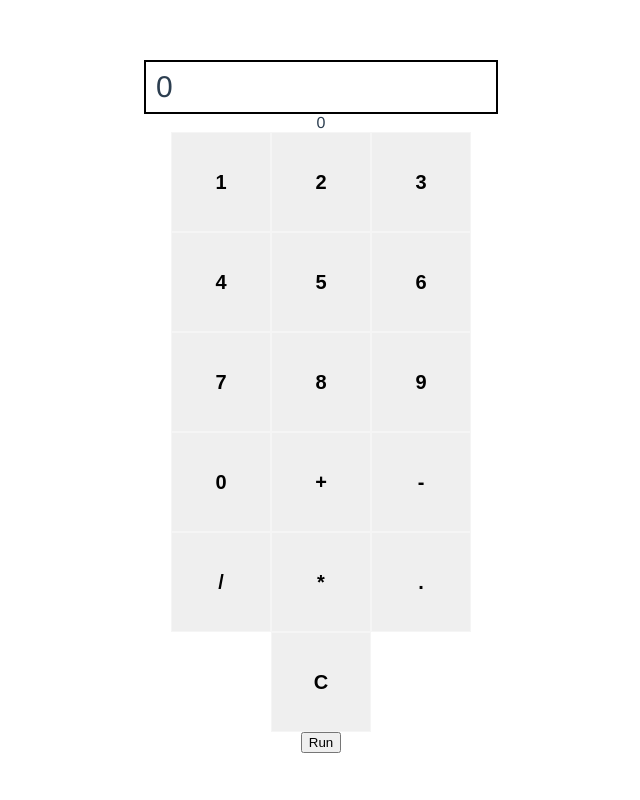
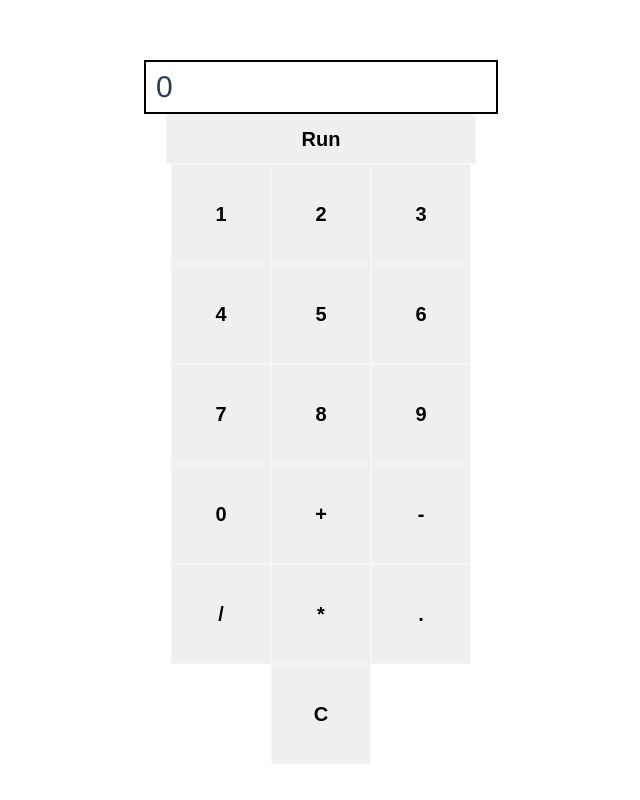
Before and after one commit to dreplica/vue_application-, a Vue app: page / in a window 1280 px wide. Shown: the whole page, without its empty margins (319-959 px from the left). Built offline with nearby package versions, Linux system fonts and the light colour scheme.

Commit message:
moved all logic to one folder

```diff
--- a/src/components/calculator.vue
+++ b/src/components/calculator.vue
@@ -1,16 +1,15 @@
 <template>
   <div>
     <Input :inputed="show_input" />
-    {{show_input}}
+    <button @click="calculate" class="run">Run</button>
     <Buttons @send_values="get_values"></Buttons>
-    <button @click="calculate">Run</button>
   </div>
 </template>
 
 <script>
 import Buttons from "./Button";
 import Input from "./Input";
-import calculate from "../logic/calculate";
+import validate_run from "../logic/validate_run";
 import filter from "../logic/filterentry";
 
 export default {
@@ -27,10 +26,9 @@ export default {
   methods: {
     get_values(arg) {
       this.input = filter(this.input, arg);
-      console.log(this.input);
     },
     calculate() {
-      this.input = calculate(this.input);
+      this.input = validate_run(this.input)
     }
   },
   computed: {
@@ -42,4 +40,20 @@ export default {
 </script>
 
 <style  scoped>
+.run {
+  width: 310px;
+    font-size:20px;
+    font-weight:bolder;
+    border:1px solid whitesmoke;
+    height:50px;
+    }
+  .run:hover{
+      background:rgba(0,0,0,0.4);
+      border:2px solid black;
+      color:rgb(255, 255, 255);
+    }
+
+  .run:active{
+    background:linear-gradient(to right,rgb(225, 236, 163),rgb(153, 199, 230));
+    }
 </style>
--- a/src/logic/calculate.js
+++ b/src/logic/calculate.js
@@ -1,6 +1,5 @@
 export default function calculate(arg) {
   const values = arg.match(/(\d+\.\d+|\d+)|\D/g);
-
   const result = values.reduce((acc, val, ind, arr) => {
     let back = Number(arr[ind + 1]);
     switch (val) {
@@ -15,9 +14,6 @@ export default function calculate(arg) {
       default:
         return acc;
     }
-  }, values[0]);
-
+  }, Number(values[0]));
   return result.toString();
 }
-
-console.log(calculate("50+1"));
--- a/src/logic/filterentry.js
+++ b/src/logic/filterentry.js
@@ -20,7 +20,6 @@ export default function(origin, arg) {
   const check_first_value = operators.includes(first_operator);
 
   if ((checking_num && checking_arg) || (check_first_value && checking_arg)) {
-    console.log("go away");
     return origin;
   }
 
@@ -29,7 +28,6 @@ export default function(origin, arg) {
   }
 
   if ((check_current_element_for_dot || last_number_with_dot) && arg === ".") {
-    console.log("theres already a dot there");
     return origin;
   }
 
--- /dev/null
+++ b/src/logic/validate_run.js
@@ -0,0 +1,11 @@
+import calculate from "./calculate";
+
+export default function (origin){
+    const operators = ["+", "-", "/", "*", "."];
+    const last = origin.match(/.$/)[0]
+
+    if(operators.includes(last)){
+        return origin
+    }
+    return calculate(origin)
+}
```
